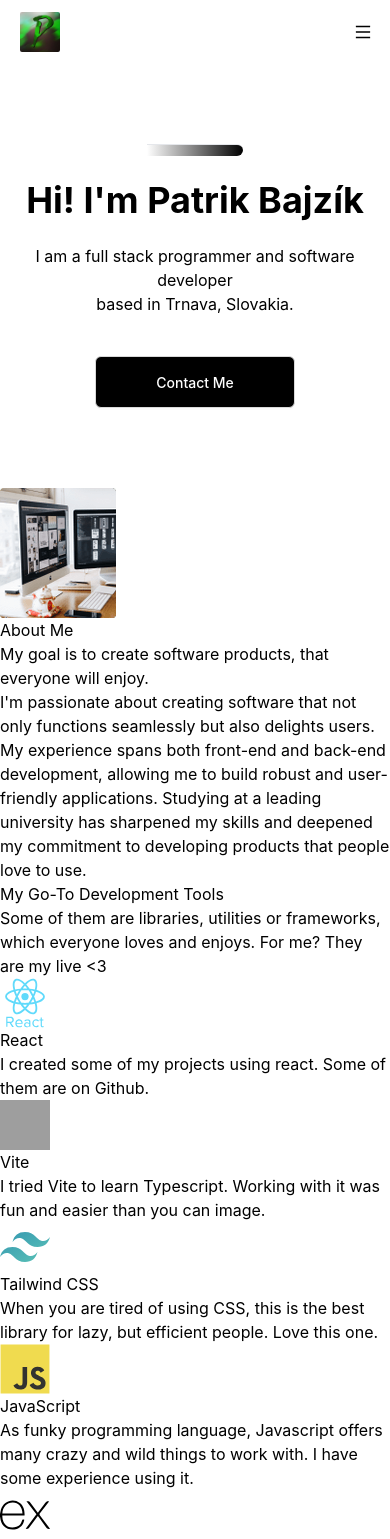
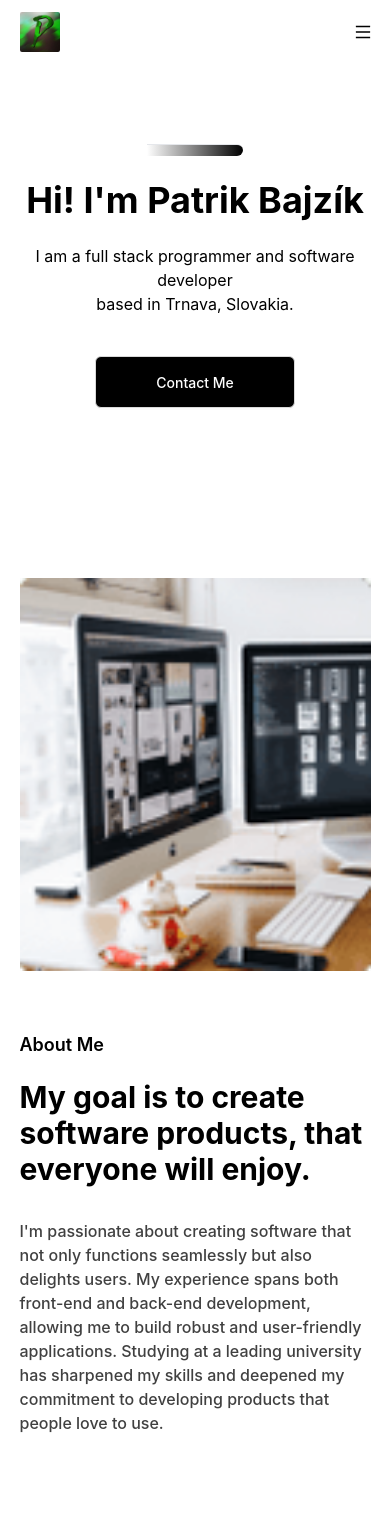
Before and after one commit to Patri22k/portfolio, a React (Vite) app: page / in a window 390 px wide. Shown: the top 1539 px of the page. Built offline with nearby package versions, Linux system fonts and the light colour scheme; grey boxes are pictures that could not be loaded.

Commit message:
Completed content section styling for mobile devices (width up to 478px and down)

```diff
--- a/src/components/ContentSection.tsx
+++ b/src/components/ContentSection.tsx
@@ -3,15 +3,16 @@ import ContentPicture from '../assets/content-picture.png';
 const ContentSection = () => {
     return (
         <div className="content-container">
-            <div className="content-wrapper">
-                <div className="image-container">
-                    <img src={ContentPicture} alt="Content Picture"></img>
+            <div className="content-wrapper flex flex-col items-center justify-between pt-[90px] pb-[100px] mx-auto w-[90%] max-w-[1140px]">
+                <div className="content-inner-wrapper flex flex-col items-center justify-between w-full">
+                    <div className="image-container flex justify-stretch relative w-full max-w-[500px]">
+                        <img className='inline-block align-baseline w-full max-w-[480px] mx-auto' src={ContentPicture} alt="Content Picture"></img>
                     </div>
-                <div className="text-container">
-                    <h5>About Me</h5>
-                    <h2>My goal is to create software products, that everyone
+                    <div className="text-container flex flex-col w-full max-w-[560px] mt-[60px]">
+                        <h3 className="font-semibold text-lg h-[140%]">About Me</h3>
+                        <h2 className="mt-5 mb-8 font-bold text-3xl h-[120%]">My goal is to create software products, that everyone
                             will enjoy.</h2>
-                    <p>I'm passionate about creating software that not only
+                        <p className="max-w-none font-medium text-base text-black/75">I'm passionate about creating software that not only
                             functions seamlessly but also delights users. My experience
                             spans both front-end and back-end development, allowing me
                             to build robust and user-friendly applications. Studying at
@@ -21,6 +22,7 @@ const ContentSection = () => {
                     </div>
                 </div>
             </div>
+        </div>
     );
 };
 
--- a/src/components/HeroSection.tsx
+++ b/src/components/HeroSection.tsx
@@ -10,7 +10,7 @@ const HeroSection = () => {
                         <h2 className="text-4xl font-bold text-center">Hi! I'm Patrik Bajzík</h2>
                     </div>
                     <div className="w-full max-w-[600px]">
-                        <p className="text-center">I am a full stack programmer and software developer <br />
+                        <p className="text-center font-normal">I am a full stack programmer and software developer <br />
                             based in Trnava, Slovakia.</p>
                     </div>
                     <div className="mt-4">
```
Lines whose indentation alone changed are shown as unchanged.
